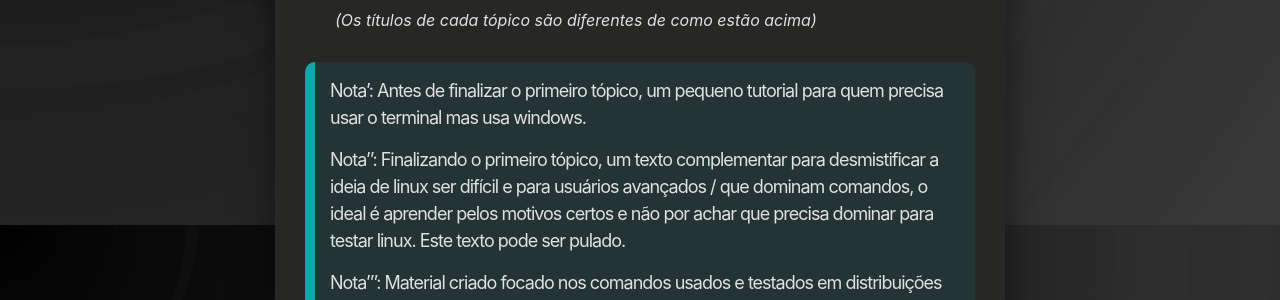
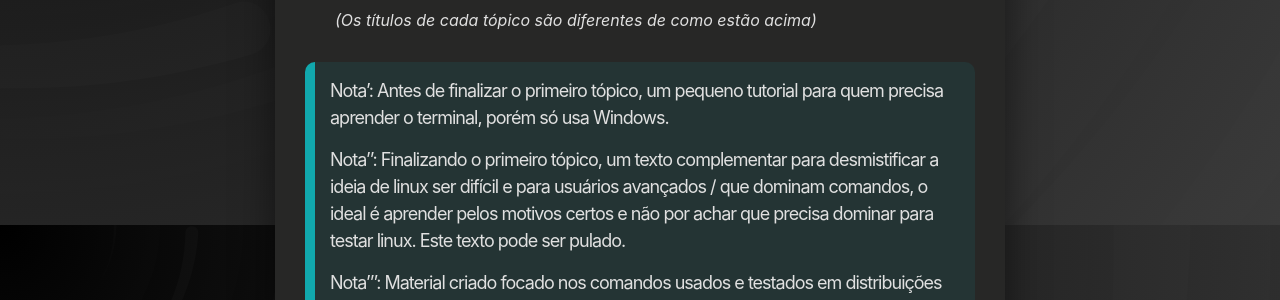
Before and after one commit to matheuslaidler/Tech-Jekyll-Old, a Jekyll site: the page built from _posts/2020-02-25-terminal.md, in a window 1280 px wide and 900 px high, scrolled down 555 px. Shown: the part 180-480 px from the top of the window. Built offline with Jekyll 4.4.1, drawn with Linux system fonts in a browser that asks for light colours.

Commit message:
Update 2020-02-25-terminal.md

```diff
--- a/_posts/2020-02-25-terminal.md
+++ b/_posts/2020-02-25-terminal.md
@@ -28,7 +28,7 @@ author: Matheus Laidler
 
     *(Os títulos de cada tópico são diferentes de como estão acima)*
 
->  Nota': Antes de finalizar o primeiro tópico, um pequeno tutorial para quem precisa usar o terminal mas usa windows.
+>  Nota': Antes de finalizar o primeiro tópico, um pequeno tutorial para quem precisa aprender o terminal, porém só usa Windows.
 >
 >  Nota'': Finalizando o primeiro tópico, um texto complementar para desmistificar a ideia de linux ser difícil e para usuários avançados / que dominam comandos, o ideal é aprender pelos motivos certos e não por achar que precisa dominar para testar linux. Este texto pode ser pulado.
 >
```
